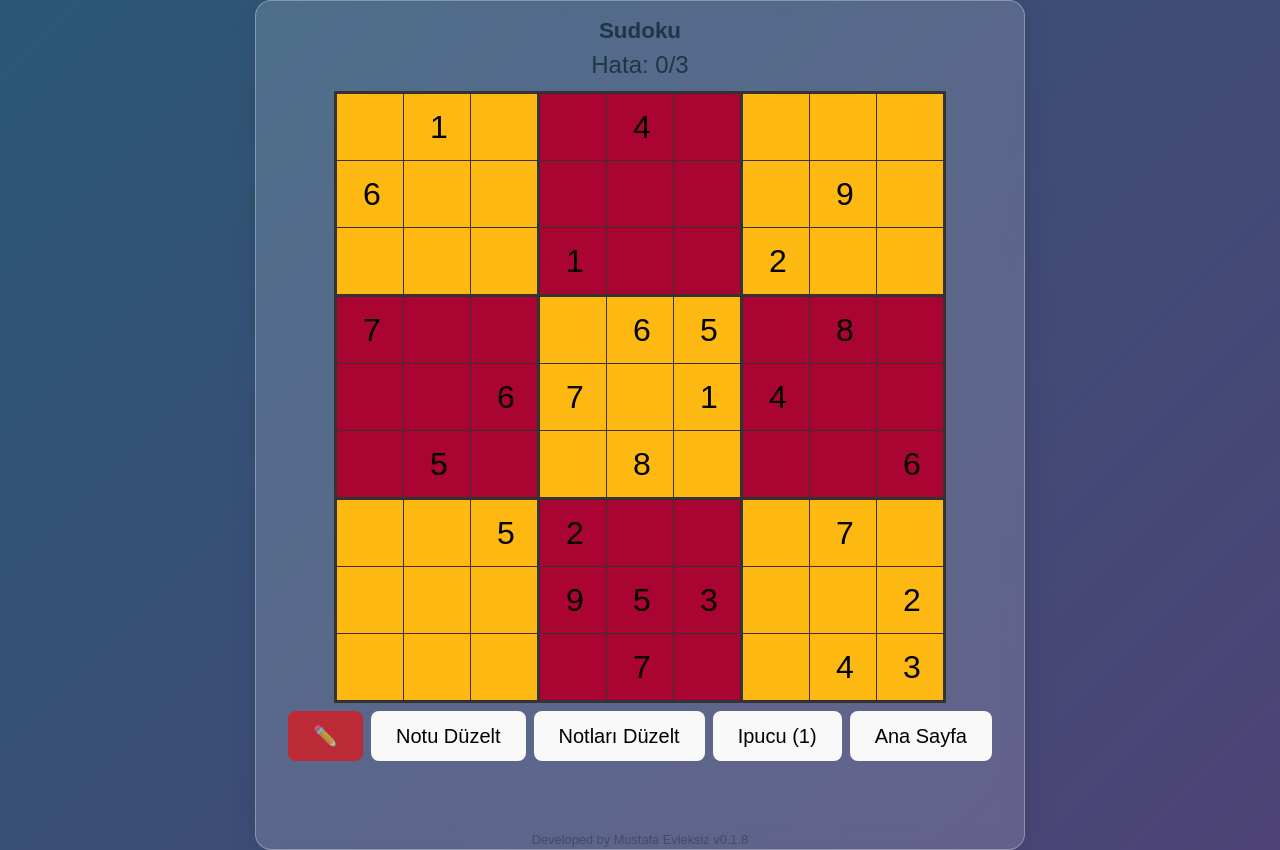
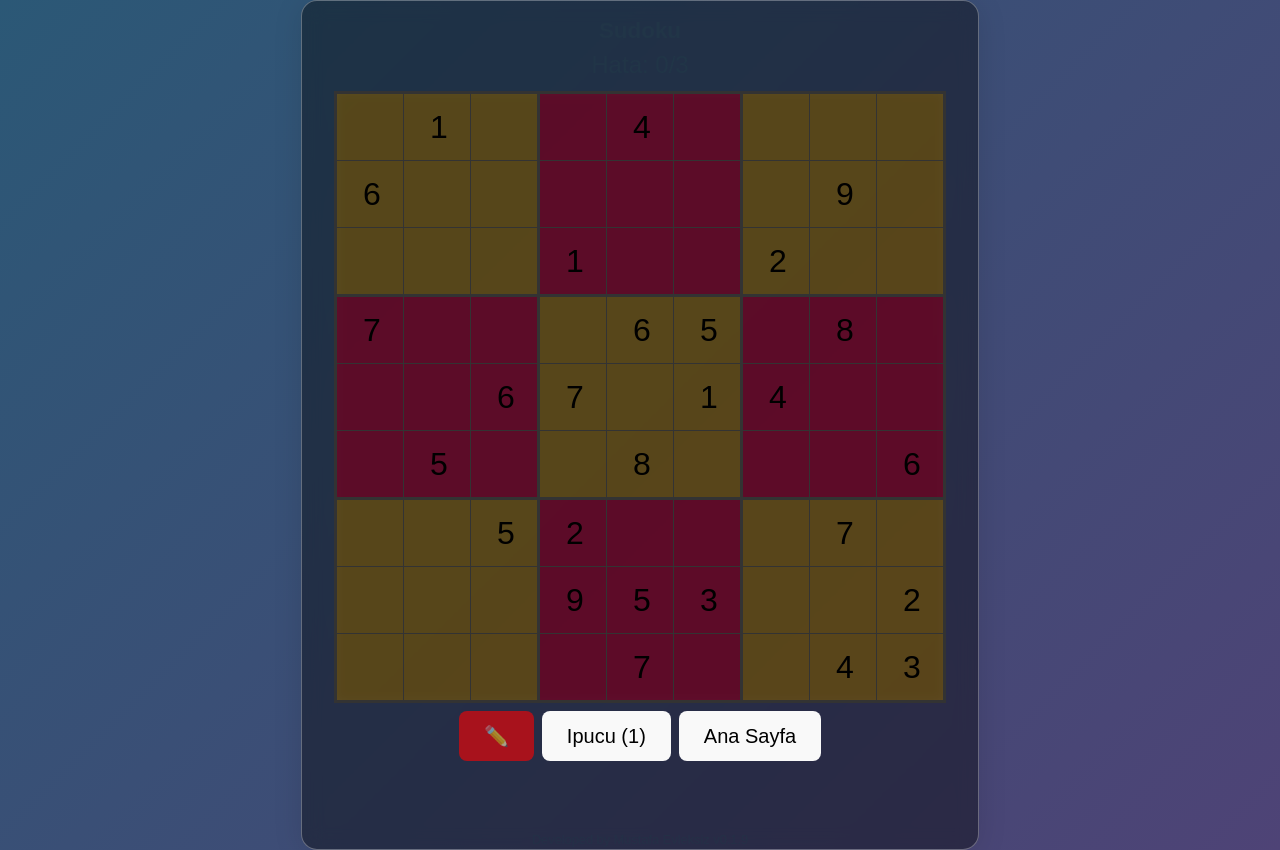
Before and after one commit to mystafe/LockGame, a React (Vite) app: page / in a window 1280 px wide. Both pictures are taken after a click on the button "Başla". Built offline with nearby package versions, Linux system fonts and the light colour scheme.

Commit message:
Add super mode and glass theme

```diff
--- a/package.json
+++ b/package.json
@@ -1,7 +1,7 @@
 {
   "name": "minigames",
   "private": true,
-  "version": "0.1.8",
+  "version": "0.1.9",
   "type": "module",
   "scripts": {
     "dev": "vite",
--- a/src/App.css
+++ b/src/App.css
@@ -8,7 +8,7 @@
   justify-content: center;
   align-items: center;
   animation: fadein 0.5s ease-in;
-  background: rgba(255, 255, 255, 0.15);
+  background: rgba(0, 0, 0, 0.4);
   border-radius: 16px;
   border: 1px solid rgba(255, 255, 255, 0.3);
   backdrop-filter: blur(10px);
--- a/src/App.jsx
+++ b/src/App.jsx
@@ -212,6 +212,7 @@ export default function App() {
       </div>
       {!finished && <button onClick={handleSubmit}>Tahmin Et</button>}
       {finished && <button onClick={handleRestart}>Yeniden Başlat</button>}
+      <button onClick={handleRestart}>Ana Sayfa</button>
       <p>Kalan Hak: {maxAttempts - attempts.length}</p>
       {status && <p className="status">{status}</p>}
       <div className="history">
--- a/src/Sudoku.css
+++ b/src/Sudoku.css
@@ -14,6 +14,10 @@
 .board {
   border-collapse: collapse;
   margin: 0.5rem auto;
+  background: rgba(0, 0, 0, 0.3);
+  backdrop-filter: blur(6px);
+  border-radius: 8px;
+  border: 1px solid rgba(255, 255, 255, 0.2);
 }
 .board.size9 td:nth-child(3n) {
   border-right: 3px solid #333;
@@ -205,7 +209,7 @@
 .block4,
 .block6,
 .block8 {
-  background: #fdb912;
+  background: rgba(253, 185, 18, 0.3);
   color: #000;
 }
 
@@ -213,7 +217,7 @@
 .block3,
 .block5,
 .block7 {
-  background: #a90432;
+  background: rgba(169, 4, 50, 0.5);
   color: #fff;
 }
 
--- a/src/SudokuGame.jsx
+++ b/src/SudokuGame.jsx
@@ -92,6 +92,7 @@ export default function SudokuGame({ difficulty, onBack, version }) {
   const [rand, setRand] = useState(() => createRandomData())
   const [board, setBoard] = useState(rand.puzzle.map(r => [...r]))
   const [hintsLeft, setHintsLeft] = useState(cfg.hints)
+  const [superMode, setSuperMode] = useState(false)
   const [mistakes, setMistakes] = useState(0)
   const [noteMode, setNoteMode] = useState(false)
   const [mouse, setMouse] = useState({ x: 0, y: 0 })
@@ -199,7 +200,7 @@ export default function SudokuGame({ difficulty, onBack, version }) {
   }
 
   const giveHint = () => {
-    if (hintsLeft <= 0 || finished) return
+    if ((!superMode && hintsLeft <= 0) || finished) return
     const empties = []
     for (let r = 0; r < cfg.size; r++) {
       for (let c = 0; c < cfg.size; c++) {
@@ -218,7 +219,7 @@ export default function SudokuGame({ difficulty, onBack, version }) {
     newNotes = removeNotesForNumber(r, c, rand.solution[r][c], newNotes)
     setNotes(newNotes)
     setBoard(newBoard)
-    setHintsLeft(hintsLeft - 1)
+    if (!superMode) setHintsLeft(hintsLeft - 1)
   }
 
   const giveFreeHint = () => {
@@ -269,18 +270,14 @@ export default function SudokuGame({ difficulty, onBack, version }) {
     setNotes(newNotes)
   }
 
-  const fixCurrentNote = () => {
-    if (!activeCell) return
-    const { r, c } = activeCell
-    const allowed = getAllowedDigits(r, c)
-    const newNotes = notes.map(row => row.map(n => [...n]))
-    newNotes[r][c] = allowed
-    setNotes(newNotes)
-  }
 
   const handleHeaderClick = () => {
     const count = headerClicks + 1
     if (count >= 5) {
+      if (!superMode) {
+        setSuperMode(true)
+        setHintsLeft(Infinity)
+      }
       giveFreeHint()
       setHeaderClicks(0)
     } else {
@@ -293,7 +290,7 @@ export default function SudokuGame({ difficulty, onBack, version }) {
     setRand(newData)
     setBoard(newData.puzzle.map(r => [...r]))
     setNotes(newData.puzzle.map(row => row.map(() => [])))
-    setHintsLeft(cfg.hints)
+    setHintsLeft(superMode ? Infinity : cfg.hints)
     setMistakes(0)
   }
 
@@ -387,10 +384,11 @@ export default function SudokuGame({ difficulty, onBack, version }) {
         >
           ✏️
         </button>
-        <button onClick={fixCurrentNote}>Notu Düzelt</button>
-        <button onClick={fixAllNotes}>Notları Düzelt</button>
-        <button onClick={giveHint} disabled={hintsLeft <= 0}>
-          Ipucu ({hintsLeft})
+        {superMode && (
+          <button onClick={fixAllNotes}>Notları Düzelt</button>
+        )}
+        <button onClick={giveHint} disabled={!superMode && hintsLeft <= 0}>
+          Ipucu ({superMode ? '∞' : hintsLeft})
         </button>
         <button onClick={onBack}>Ana Sayfa</button>
       </div>
```
Also changed, not shown: 2 other files (tests, documents, lock files or other folders).
